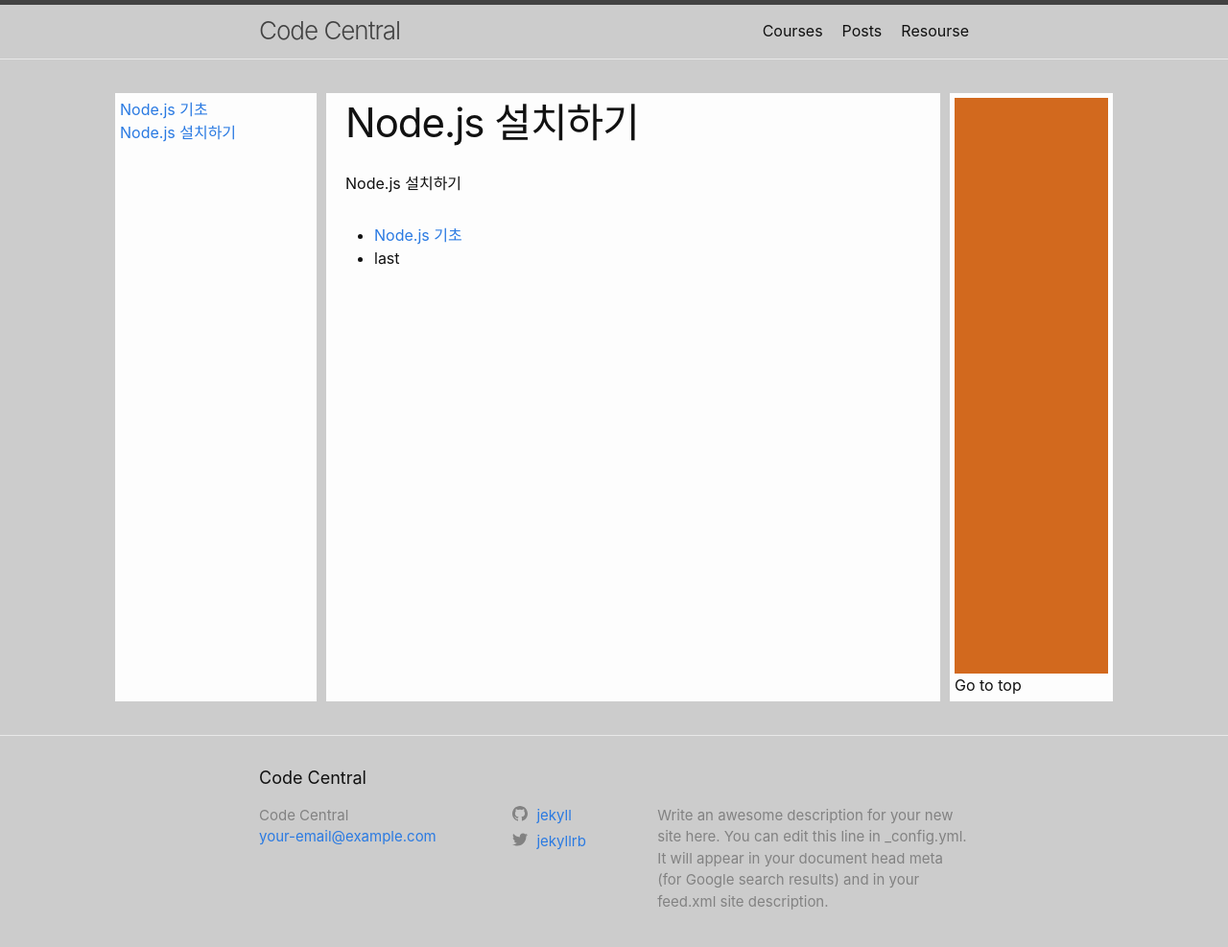
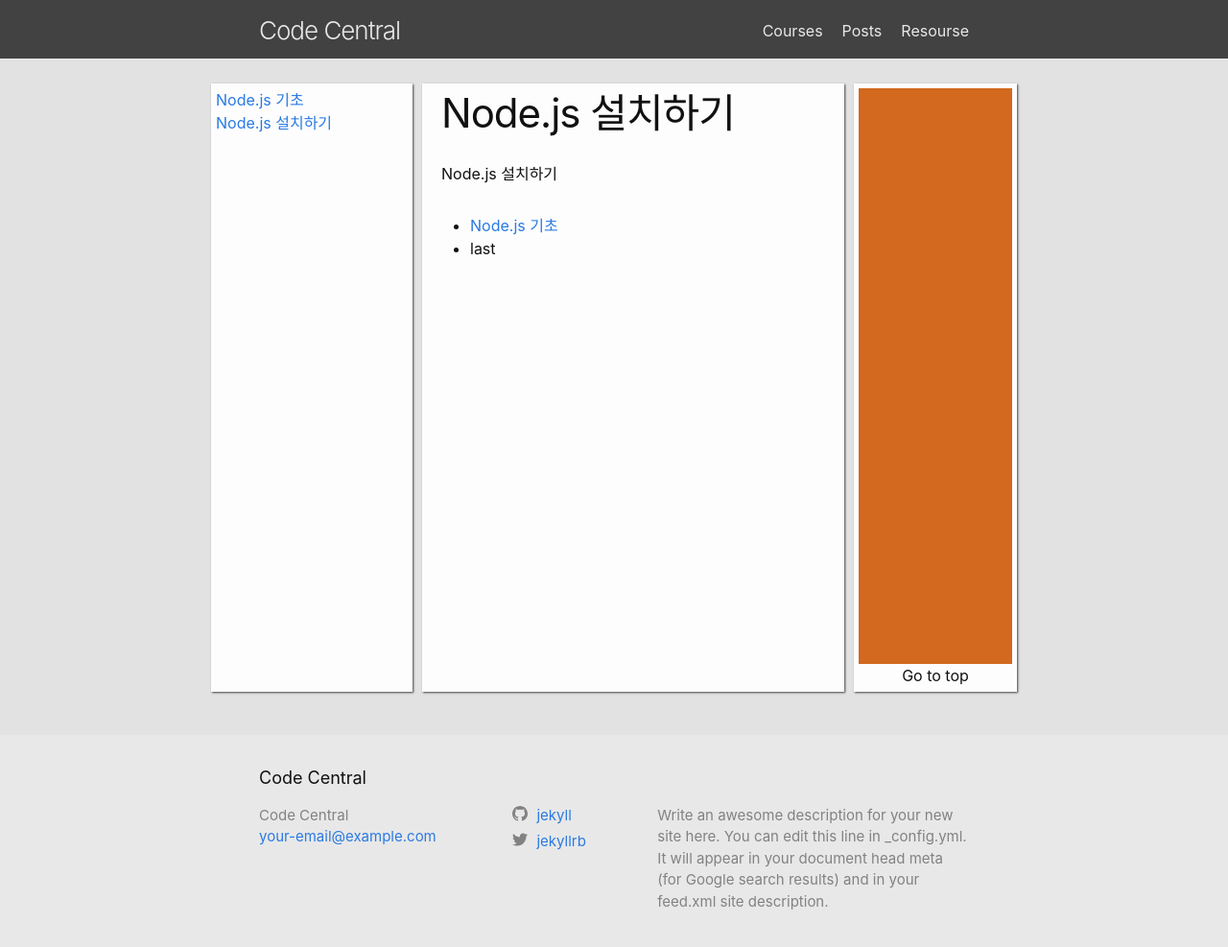
Before and after one commit to sean-jo/loldoc-jekyll, a Jekyll site: the page built from _docs/nodejs-basic/nodejs01-install.md, in a window 1280 px wide and 1011 px high. Shown: the top 987 px of the window at 96% size. Built offline with Jekyll 4.4.1, drawn with Linux system fonts in a browser that asks for light colours.

Commit message:
Add 3 column layout

```diff
--- a/_sass/minima.scss
+++ b/_sass/minima.scss
@@ -11,7 +11,7 @@
 $spacing-unit:     30px !default;
 
 $text-color:       #111 !default;
-$background-color: #cccccc !default;
+$background-color: #e2e2e2 !default;
 $brand-color:      #2a7ae2 !default;
 $content-color:    #fdfdfd !default;
 
--- a/_sass/minima/_doc.scss
+++ b/_sass/minima/_doc.scss
@@ -4,6 +4,10 @@
   align-items: stretch;
   justify-content: center;
   position: relative;
+
+  > * {
+    box-shadow: 1px 1px 2px $grey-color-dark;
+  }
 }
 
 nav.navbar {
@@ -19,14 +23,27 @@
     li {
     }
   }
+
+  @include media-query($on-palm) {
+    display: none;
+  }
+
+  @include media-query($on-laptop) {
+    font-size: 0.8rem;
+  }
 }
 
 .docs {
   margin: 5px;
   padding: 10px 20px;
-  min-width: 600px;
+  min-width: 400px;
   min-height: 50vh;
   background-color: $content-color;
+
+  @include media-query($on-palm) {
+    margin: 0;
+    min-width: 300px;
+  }
 }
 
 aside.sidebar {
@@ -47,4 +64,24 @@
       background-color: chocolate;
     }
   }
+
+  @include media-query($on-palm) {
+    display: none;
+  }
+
+  @include media-query($on-laptop) {
+    display: none;
+  }
 }
+
+.site-header {
+  background-color: $grey-color-dark;
+}
+
+.site-footer {
+  background-color: $grey-color-light;
+}
+
+.text-center {
+  text-align: center;
+}
--- a/_sass/minima/_layout.scss
+++ b/_sass/minima/_layout.scss
@@ -20,7 +20,7 @@
 
   &,
   &:visited {
-    color: $grey-color-dark;
+    color: $grey-color-light;
   }
 }
 
@@ -37,7 +37,7 @@
   }
 
   .page-link {
-    color: $text-color;
+    color: $grey-color-light;
     line-height: $base-line-height;
 
     // Gaps between nav items, but not on the last one
@@ -50,7 +50,7 @@
     position: absolute;
     top: 9px;
     right: $spacing-unit / 2;
-    background-color: $background-color;
+    background-color: $grey-color-dark;
     border: 1px solid $grey-color-light;
     border-radius: 5px;
     text-align: right;
@@ -60,7 +60,7 @@
       float: right;
       width: 36px;
       height: 36px;
-      z-index: 2;
+      z-index: 10;
       cursor: pointer;
     }
 
@@ -74,7 +74,7 @@
       text-align: center;
 
       > svg {
-        fill: $grey-color-dark;
+        fill: $grey-color-light;
       }
     }
 
@@ -176,7 +176,7 @@
  * Page content
  */
 .page-content {
-  padding: $spacing-unit 0;
+  padding: 20px 0;
   flex: 1;
 }
 
```
